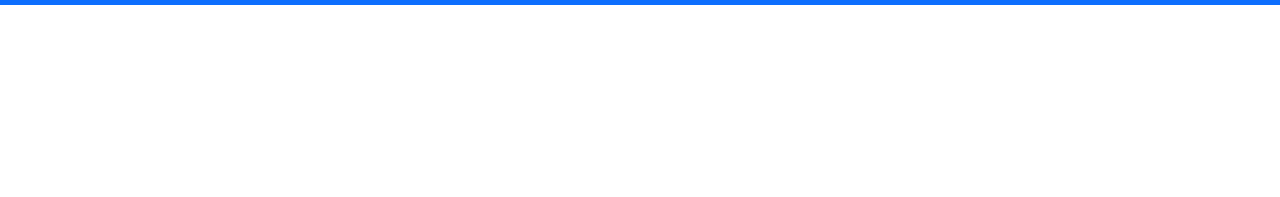
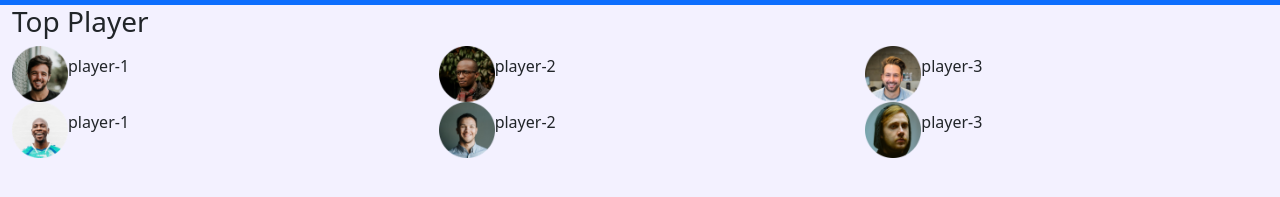
Before and after one commit to ashikdas/leader-board-website, a plain HTML site: page index.html in a window 1280 px wide. Shown: the part 71-268 px from the top of the page. Drawn offline with nearby package versions, Linux system fonts and the light colour scheme.

Commit message:
top player section is not complete

```diff
--- a/index.html
+++ b/index.html
@@ -37,6 +37,39 @@
             </div>
           </nav>
     </header>
+    <main>
+        <section class="container-fluid top-player">
+            <h3>Top Player</h3>
+            <div class="row">
+                <div class="col-md-4 player d-flex align-items-center" >
+                    <img src="images/players/player-1.png" alt="">
+                    <p class="pl-5">player-1</p>
+                </div>
+                <div class="col-md-4 player d-flex align-items-center" >
+                    <img src="images/players/player-2.png" alt="">
+                    <p class="pl-5">player-2</p>
+                </div>
+                <div class="col-md-4 player d-flex align-items-center" >
+                    <img src="images/players/player-3.png" alt="">
+                    <p class="pl-5">player-3</p>
+                </div>
+            </div>
+            <div class="row">
+                <div class="col-md-4 player d-flex align-items-center" >
+                    <img src="images/players/player-4.png" alt="">
+                    <p class="pl-5">player-1</p>
+                </div>
+                <div class="col-md-4 player d-flex align-items-center" >
+                    <img src="images/players/player-5.png" alt="">
+                    <p class="pl-5">player-2</p>
+                </div>
+                <div class="col-md-4 player d-flex align-items-center" >
+                    <img src="images/players/player-6.png" alt="">
+                    <p class="pl-5">player-3</p>
+                </div>
+            </div>
+        </section>
+    </main>
 
     <script src="https://cdn.jsdelivr.net/npm/bootstrap@5.1.1/dist/js/bootstrap.bundle.min.js" integrity="sha384-/bQdsTh/da6pkI1MST/rWKFNjaCP5gBSY4sEBT38Q/9RBh9AH40zEOg7Hlq2THRZ" crossorigin="anonymous"></script>
     <script src="https://cdn.jsdelivr.net/npm/@popperjs/core@2.9.3/dist/umd/popper.min.js" integrity="sha384-W8fXfP3gkOKtndU4JGtKDvXbO53Wy8SZCQHczT5FMiiqmQfUpWbYdTil/SxwZgAN" crossorigin="anonymous"></script>
--- a/styles/style.css
+++ b/styles/style.css
@@ -1,3 +1,9 @@
+body{
+    background-color: #F3F1FF;
+}
 .navbar img{
     width: 40px;
 }
+.player img{
+    width: 56px;
+}
```
